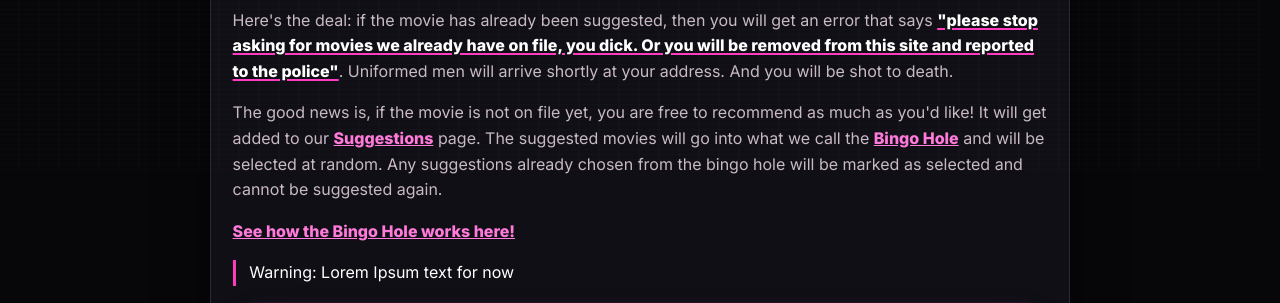
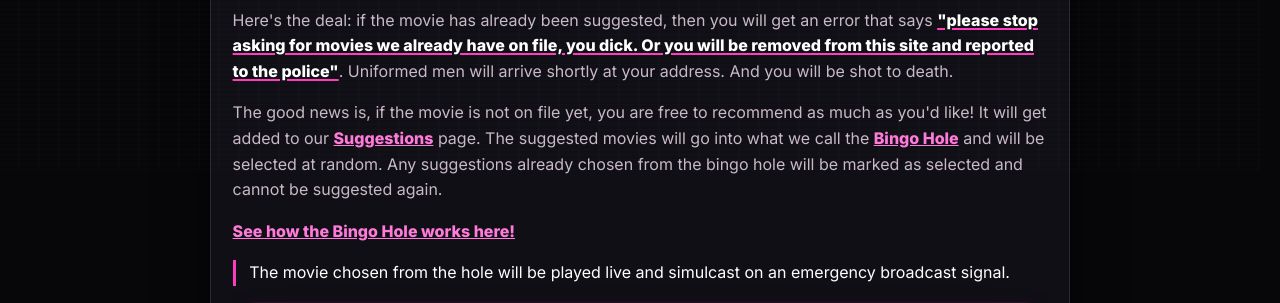
Before and after one commit to doctor-spaghetti-md/movie-hole, a website: page index.html in a window 1280 px wide. Shown: the part 640-943 px from the top of the page. Drawn offline with Linux system fonts and the light colour scheme.

Commit message:
Update index.html

```diff
--- a/index.html
+++ b/index.html
@@ -44,7 +44,7 @@
 
     <p><a href="bingo-hole.html">See how the Bingo Hole works here!</a></p>
 
-    <p class="warning-text">Warning: Lorem Ipsum text for now</p>
+    <p class="warning-text"> The movie chosen from the hole will be played live and simulcast on an emergency broadcast signal.</p>
   </div>
 
   <form id="suggestionForm" class="suggestion-form" autocomplete="off">
```
